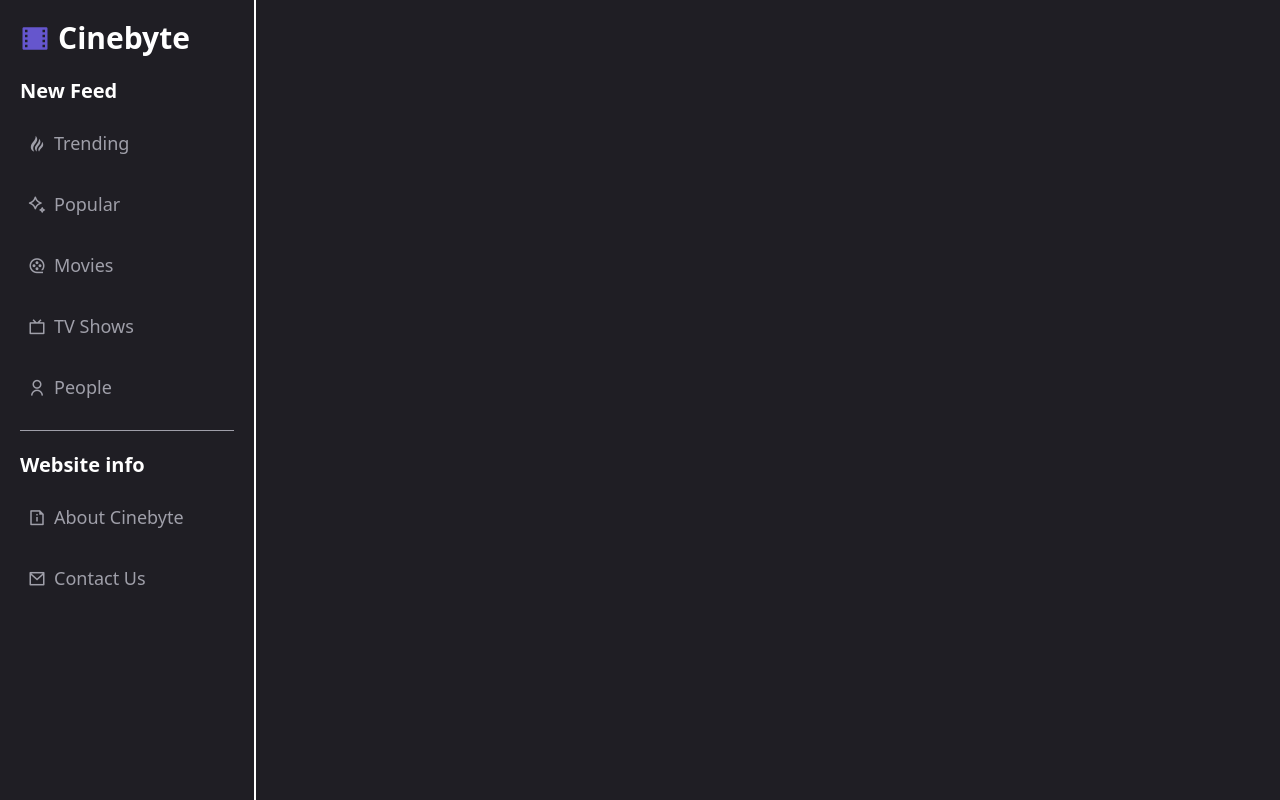
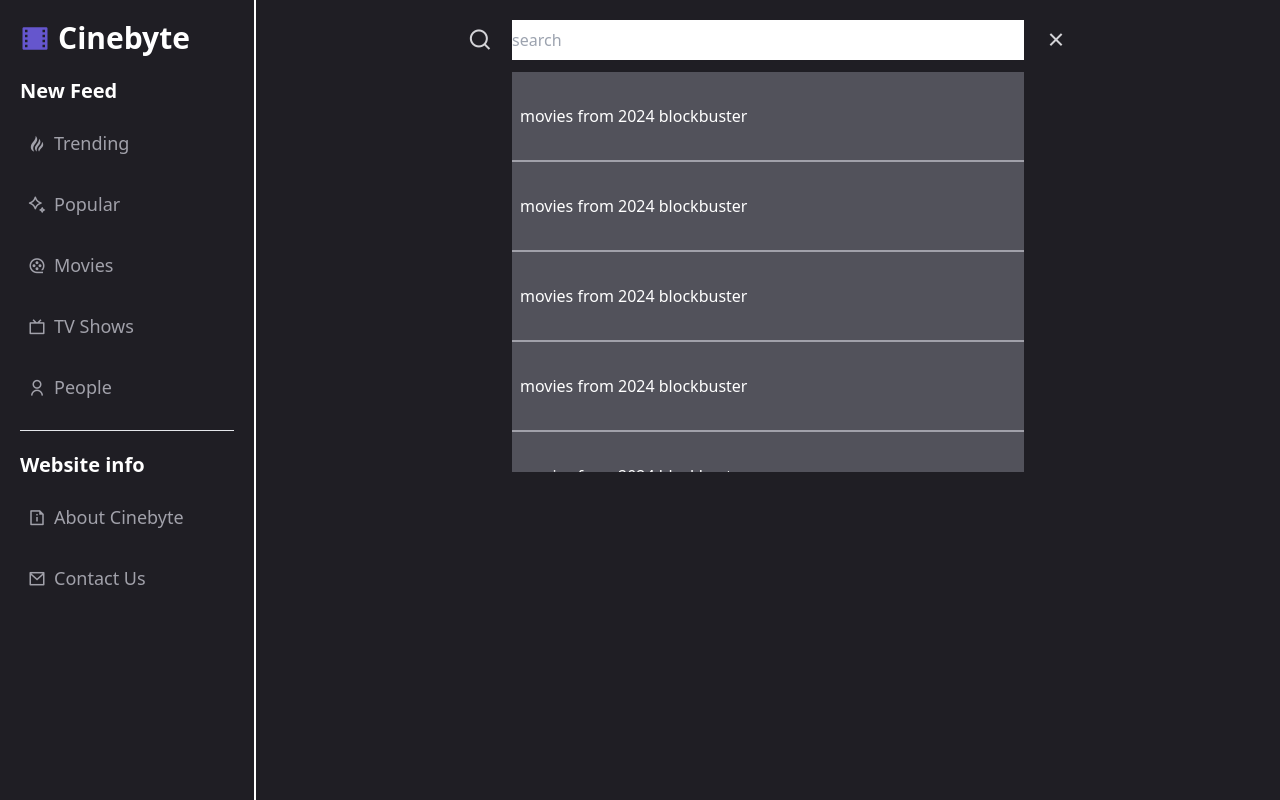
Before and after one commit to AkHiL667/CineByte, a React (Vite) app: page / in a window 1280 px wide. Built offline with nearby package versions, Linux system fonts and the light colour scheme.

Commit message:
css is working

```diff
--- /dev/null
+++ b/postcss.config.js
@@ -0,0 +1,6 @@
+module.exports = {
+  plugins: {
+    tailwindcss: {},
+    autoprefixer: {},
+  }
+}
--- a/src/components/Home.jsx
+++ b/src/components/Home.jsx
@@ -1,11 +1,14 @@
 import React from 'react'
 import Sidebar from './templets/Sidebar'
+import Topnav from './templets/Topnav'
 function Home() {
 
   return (
     <>
     <Sidebar/>
-    <div className='w-[80%] h-full'></div>
+    <div className='w-[80%] h-full'>
+    <Topnav/>
+    </div>
     </>
   )
 }
--- /dev/null
+++ b/src/components/templets/Topnav.jsx
@@ -0,0 +1,49 @@
+import React from 'react'
+import { Link } from 'react-router-dom'
+
+function Topnav() {
+  return (
+    <div className=' relative w-100% h-[10vh] flex justify-center items-center '>
+      <i class="ri-search-line text-zinc-300 text-2xl"></i>
+       <input type="text" placeholder='search' className='outline-none border-none py-2 mx-5 text-white w-[50%]' />
+       <i class="text-zinc-300 text-2xl ri-close-line"></i>
+       <div className=' w-[50%] h-[50vh] absolute overflow-auto top-[90%]'>
+        <Link className='inline-block border-b-2 border-zinc-400 text-white  bg-zinc-600 py-8 flex justify-start items-center px-2 w-full'>
+        <img src="" alt="" />
+        <span>movies from 2024 blockbuster</span>
+        </Link>
+        <Link className='inline-block border-b-2 border-zinc-400 text-white  bg-zinc-600 py-8 flex justify-start items-center px-2 w-full'>
+        <img src="" alt="" />
+        <span>movies from 2024 blockbuster</span>
+        </Link>
+        <Link className='inline-block border-b-2 border-zinc-400 text-white  bg-zinc-600 py-8 flex justify-start items-center px-2 w-full'>
+        <img src="" alt="" />
+        <span>movies from 2024 blockbuster</span>
+        </Link>
+        <Link className='inline-block border-b-2 border-zinc-400 text-white  bg-zinc-600 py-8 flex justify-start items-center px-2 w-full'>
+        <img src="" alt="" />
+        <span>movies from 2024 blockbuster</span>
+        </Link>
+        <Link className='inline-block border-b-2 border-zinc-400 text-white  bg-zinc-600 py-8 flex justify-start items-center px-2 w-full'>
+        <img src="" alt="" />
+        <span>movies from 2024 blockbuster</span>
+        </Link>
+        <Link className='inline-block border-b-2 border-zinc-400 text-white  bg-zinc-600 py-8 flex justify-start items-center px-2 w-full'>
+        <img src="" alt="" />
+        <span>movies from 2024 blockbuster</span>
+        </Link>
+        <Link className='inline-block border-b-2 border-zinc-400 text-white  bg-zinc-600 py-8 flex justify-start items-center px-2 w-full'>
+        <img src="" alt="" />
+        <span>movies from 2024 blockbuster</span>
+        </Link>
+        <Link className='inline-block border-b-2 border-zinc-400 text-white  bg-zinc-600 py-8 flex justify-start items-center px-2 w-full'>
+        <img src="" alt="" />
+        <span>movies from 2024 blockbuster</span>
+        </Link>
+
+       </div>
+    </div>
+  )
+}
+
+export default Topnav
--- a/src/index.css
+++ b/src/index.css
@@ -1,4 +1,23 @@
-@import 'tailwindcss'
+@tailwind base;
+@tailwind components;
+@tailwind utilities;
 
-/* #1F1E24
-#6556CD */
+@layer base {
+  body {
+    @apply bg-[#1F1E24] text-white;
+  }
+}
+
+/* Custom colors */
+/* #1F1E24 */
+/* #6556CD */
+
+::-webkit-scrollbar {
+  width: 7px;
+  height: 7px;
+}
+
+::-webkit-scrollbar-thumb {
+  background: #2f2d3e;
+  border-radius: 10px;
+}
--- /dev/null
+++ b/tailwind.config.js
@@ -0,0 +1,11 @@
+/** @type {import('tailwindcss').Config} */
+module.exports = {
+  content: [
+    "./index.html",
+    "./src/**/*.{js,jsx,ts,tsx}"
+  ],
+  theme: {
+    extend: {},
+  },
+  plugins: [],
+}
--- a/vite.config.js
+++ b/vite.config.js
@@ -1,8 +1,6 @@
 import { defineConfig } from 'vite'
 import react from '@vitejs/plugin-react'
-import tailwindcss from '@tailwindcss/vite'
 
-// https://vite.dev/config/
 export default defineConfig({
-  plugins: [react(),tailwindcss()],
+  plugins: [react()],
 })
```
Also changed, not shown: package.json (+5 -4 lines), 1 other file (tests, documents, lock files or other folders).
